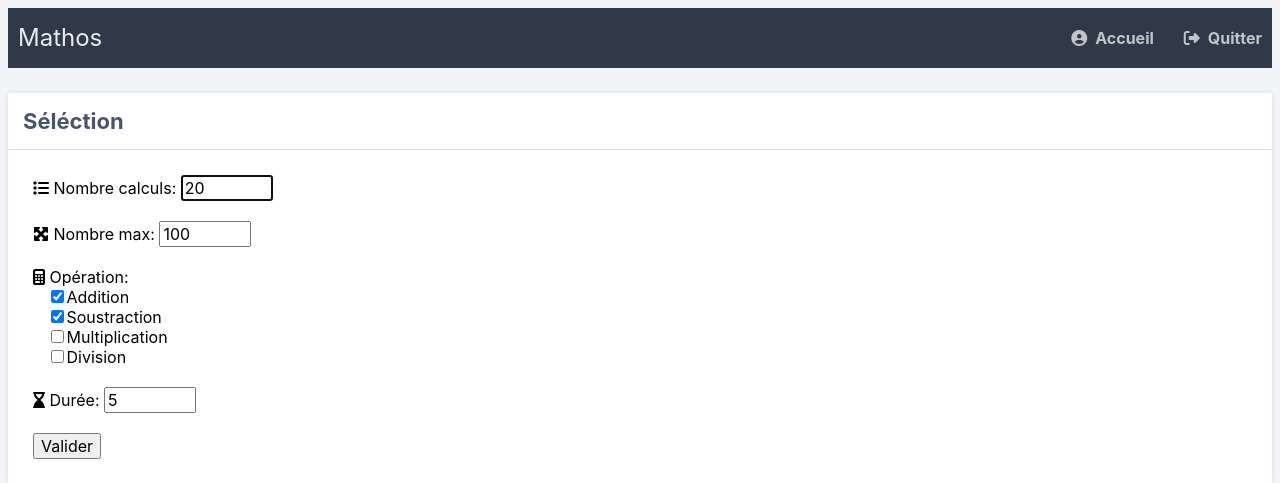
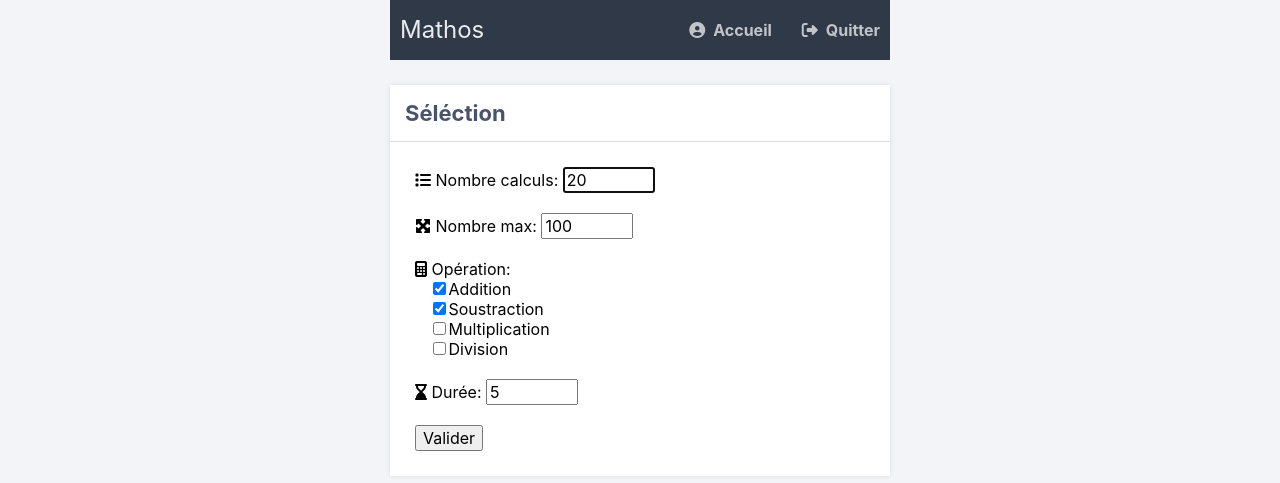
Before and after one commit to alexhaed/Mathos, a PHP site: page /asmd.php in a window 1280 px wide. Shown: the top 483 px of the page. Run offline with PHP 8.4, Linux system fonts and the light colour scheme; the visitor is signed in with stand-in values (Sample User, id 1); some libraries are stand-ins or nearby versions.

Commit message:
CSS slight modification

```diff
--- a/style.css
+++ b/style.css
@@ -7,6 +7,8 @@
 }
 body {
   	background-color: #435165;
+  	max-width: 500px;
+  	margin: auto;
 }
 .login {
   	width: 90%;
```
